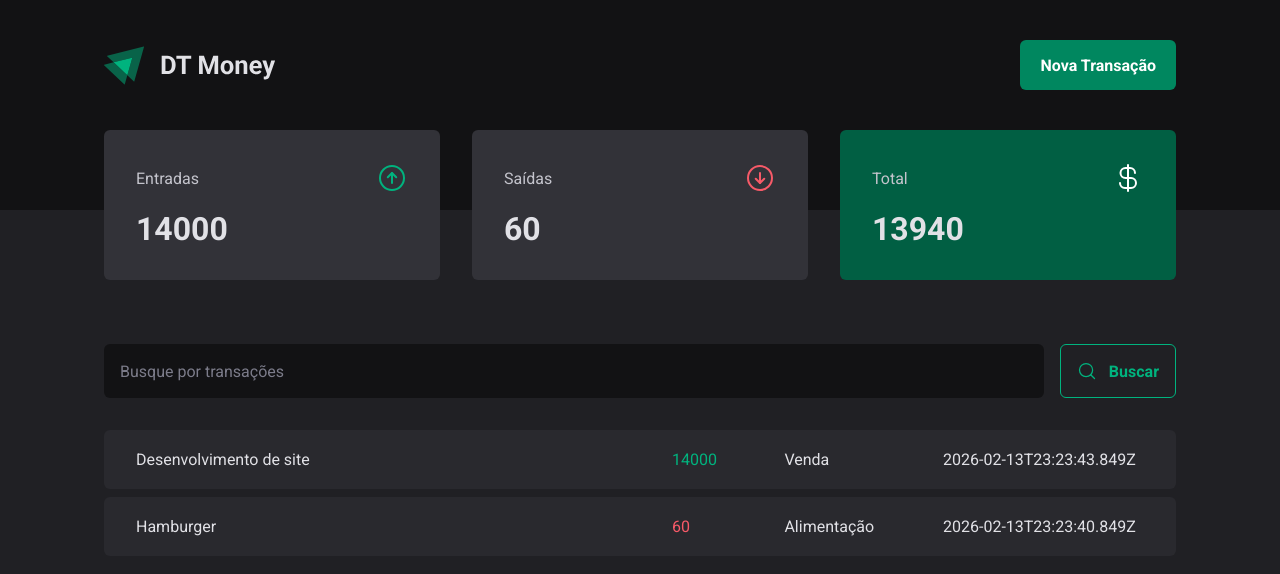
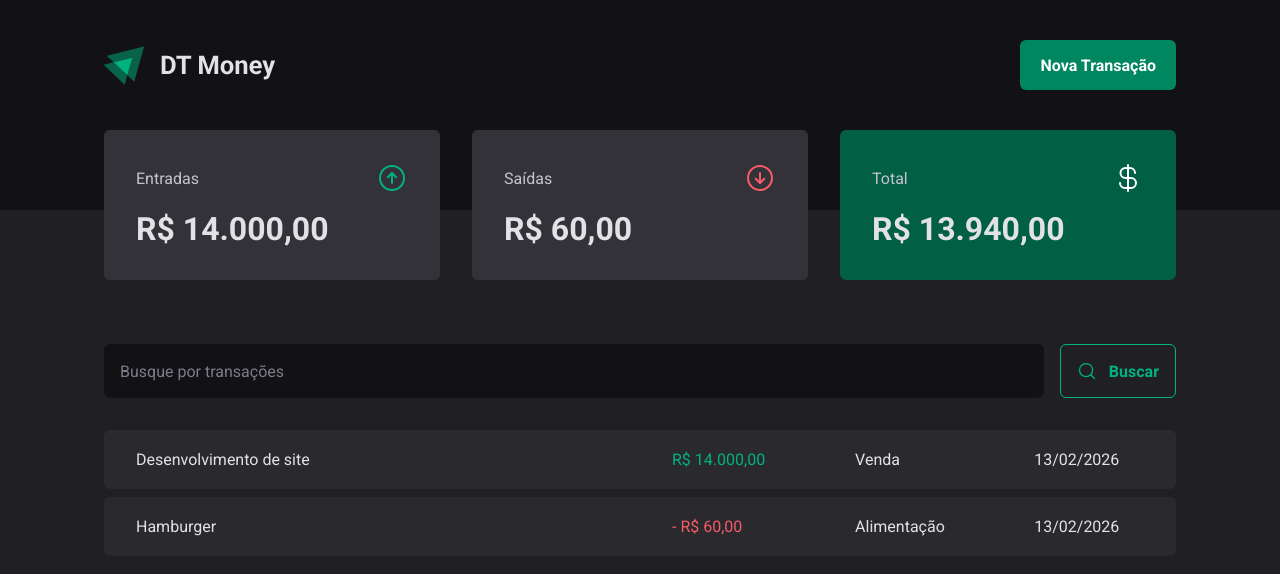
Before and after one commit to guilherme1s/dt-money, a React (Vite) app: page / in a window 1280 px wide. Shown: the top 574 px of the page. Built offline with nearby package versions, Linux system fonts and the light colour scheme; data requests are answered from the project's data file.

Commit message:
[MOD] Formata datas e preços

```diff
--- a/src/components/Summary/index.tsx
+++ b/src/components/Summary/index.tsx
@@ -2,6 +2,7 @@ import { ArrowCircleDown, ArrowCircleUp, CurrencyDollar } from "phosphor-react";
 import { SummaryCard, SummaryContainer } from "./styles";
 import { useContext } from "react";
 import { TransactionsContext } from "../../contexts/TransactionContext";
+import { priceFormatter } from "../../utils/formatter";
 
 export function Summary() {
   const { transactions } = useContext(TransactionsContext);
@@ -33,7 +34,7 @@ export function Summary() {
           <ArrowCircleUp size={32} color="#00B37E" />
         </header>
 
-        <strong>{summary.income}</strong>
+        <strong>{priceFormatter.format(summary.income)}</strong>
       </SummaryCard>
 
       <SummaryCard>
@@ -42,7 +43,7 @@ export function Summary() {
           <ArrowCircleDown size={32} color="#F75A68" />
         </header>
 
-        <strong>{summary.outcome}</strong>
+        <strong>{priceFormatter.format(summary.outcome)}</strong>
       </SummaryCard>
 
       <SummaryCard variant="green">
@@ -51,7 +52,7 @@ export function Summary() {
           <CurrencyDollar size={32} color="#FFF" />
         </header>
 
-        <strong>{summary.total}</strong>
+        <strong>{priceFormatter.format(summary.total)}</strong>
       </SummaryCard>
     </SummaryContainer>
   );
--- a/src/pages/Transactions/index.tsx
+++ b/src/pages/Transactions/index.tsx
@@ -9,6 +9,7 @@ import {
 } from "./styles";
 
 import { TransactionsContext } from "../../contexts/TransactionContext";
+import { dateFormatter, priceFormatter } from "../../utils/formatter";
 
 export function Transactions() {
   const { transactions } = useContext(TransactionsContext);
@@ -23,17 +24,20 @@ export function Transactions() {
 
         <TransactionsTable>
           <tbody>
-            {transactions.map((item) => {
+            {transactions.map((transaction) => {
               return (
-                <tr key={item.id}>
-                  <td width="50%">{item.description}</td>
+                <tr key={transaction.id}>
+                  <td width="50%">{transaction.description}</td>
                   <td>
-                    <PriceHighlight variant={item.type}>
-                      {item.price}
+                    <PriceHighlight variant={transaction.type}>
+                      {transaction.type === "outcome" && "- "}
+                      {priceFormatter.format(transaction.price)}
                     </PriceHighlight>
                   </td>
-                  <td>{item.category}</td>
-                  <td>{item.createdAt}</td>
+                  <td>{transaction.category}</td>
+                  <td>
+                    {dateFormatter.format(new Date(transaction.createdAt))}
+                  </td>
                 </tr>
               );
             })}
--- /dev/null
+++ b/src/utils/formatter.ts
@@ -0,0 +1,6 @@
+export const dateFormatter = new Intl.DateTimeFormat('pt-BR');
+
+export const priceFormatter = new Intl.NumberFormat('pt-BR', {
+    style: 'currency',
+    currency: 'BRL',
+});
```
